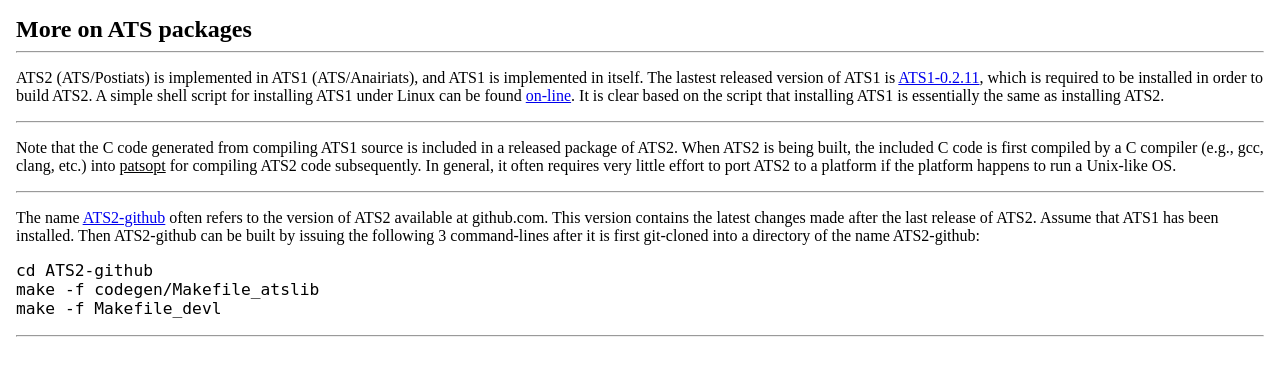
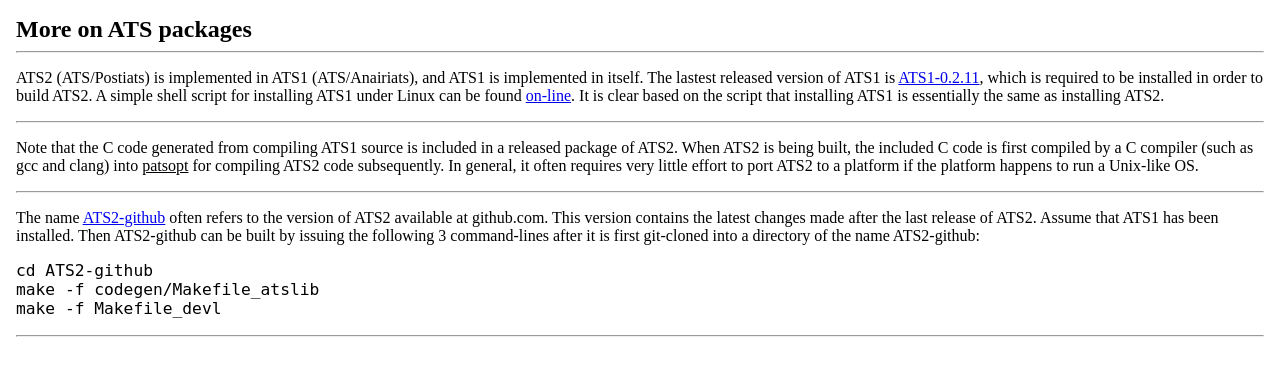
Before and after one commit to githwxi/atslangweb, a PHP site: page /thePageRBodyRight/Downloads.php in a window 1280 px wide. Shown: the top 376 px of the page. Run offline with PHP 8.4, Linux system fonts and the light colour scheme.

Commit message:
Updating: improving ats2langweb

```diff
--- a/thePageRBodyRight/Downloads.php
+++ b/thePageRBodyRight/Downloads.php
@@ -21,7 +21,7 @@ It is clear based on the script that installing ATS1 is essentially the same as
 <p>
 Note that the C code generated from compiling ATS1 source is included in a
 released package of ATS2. When ATS2 is being built, the included C code is
-first compiled by a C compiler (e.g., gcc, clang, etc.) into <u>patsopt</u>
+first compiled by a C compiler (such as gcc and clang) into <u>patsopt</u>
 for compiling ATS2 code subsequently.
 In general, it often requires very little effort to port ATS2 to a platform
 if the platform happens to run a Unix-like OS.
```
